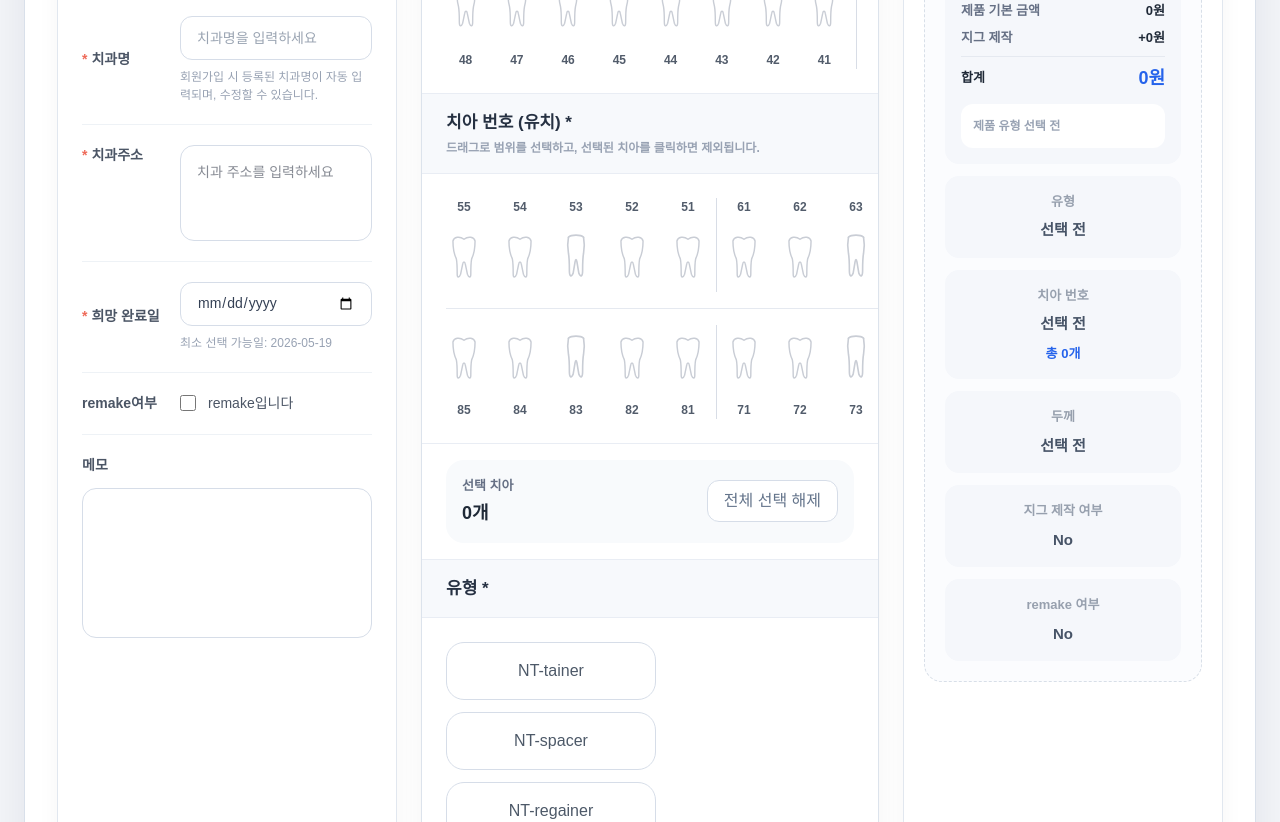
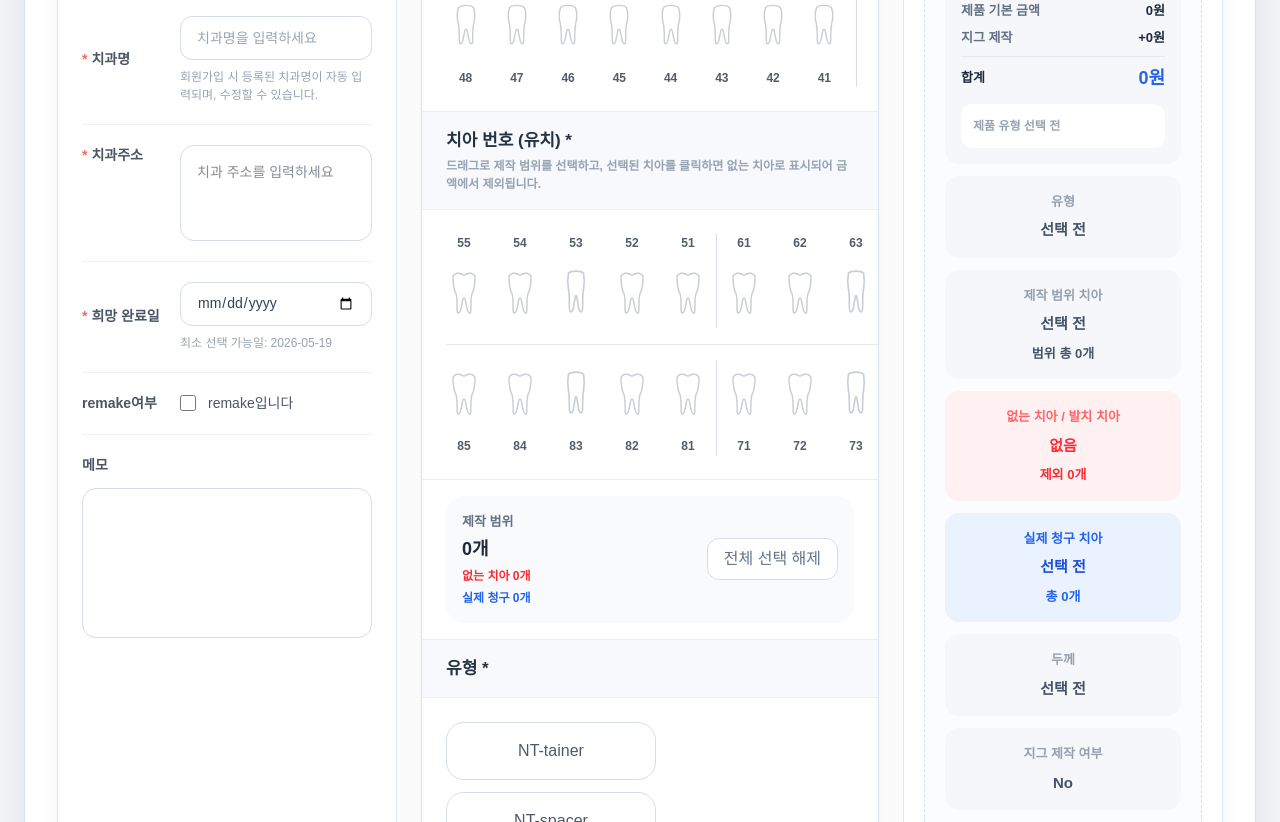
Before and after one commit to Smilecad/smilecad-platform, a Next.js app: page /orders/new in a window 1280 px wide. Shown: the part 580-1402 px from the top of the page. Built offline with nearby package versions, Linux system fonts and the light colour scheme; no server answers; sample sign-in values are in the browser's storage.

Commit message:
update missing teeth order pricing

```diff
--- a/app/orders/new/page.tsx
+++ b/app/orders/new/page.tsx
@@ -31,6 +31,8 @@ type StoredUser = {
 
 type PriceInfo = {
   toothCount: number
+  selectedToothCount: number
+  missingToothCount: number
   productBasePrice: number
   toothAdjustmentPrice: number
   jigPrice: number
@@ -150,13 +152,23 @@ function getToothRange(startTooth: string, endTooth: string) {
   return [startTooth, endTooth]
 }
 
-function calculatePrice(productType: ProductType | '', selectedTeeth: string[], jigRequired: string): PriceInfo {
-  const toothCount = selectedTeeth.length
+function calculatePrice(
+  productType: ProductType | '',
+  selectedTeeth: string[],
+  missingTeeth: string[],
+  jigRequired: string
+): PriceInfo {
+  const billableTeeth = selectedTeeth.filter((tooth) => !missingTeeth.includes(tooth))
+  const toothCount = billableTeeth.length
+  const selectedToothCount = selectedTeeth.length
+  const missingToothCount = missingTeeth.length
   const jigPrice = jigRequired === 'Yes' ? JIG_PRICE : 0
 
   if (!productType) {
     return {
       toothCount,
+      selectedToothCount,
+      missingToothCount,
       productBasePrice: 0,
       toothAdjustmentPrice: 0,
       jigPrice,
@@ -172,13 +184,15 @@ function calculatePrice(productType: ProductType | '', selectedTeeth: string[],
 
     return {
       toothCount,
+      selectedToothCount,
+      missingToothCount,
       productBasePrice,
       toothAdjustmentPrice,
       jigPrice,
       totalPrice: productPrice + jigPrice,
       priceDescription: `NT-tainer ${BASE_TOOTH_COUNT}개 기준 ${formatMoney(
         NT_TAINER_BASE_PRICE
-      )}, 치아 1개당 ±${formatMoney(NT_TAINER_TOOTH_UNIT_PRICE)}`,
+      )}, 실제 청구 치아 1개당 ±${formatMoney(NT_TAINER_TOOTH_UNIT_PRICE)}`,
     }
   }
 
@@ -186,6 +200,8 @@ function calculatePrice(productType: ProductType | '', selectedTeeth: string[],
 
   return {
     toothCount,
+    selectedToothCount,
+    missingToothCount,
     productBasePrice,
     toothAdjustmentPrice: 0,
     jigPrice,
@@ -246,6 +262,7 @@ function toSafeUserMessage(error: unknown, fallback = DEFAULT_USER_ERROR) {
     '주말은 희망 완료일로 선택할 수 없습니다.',
     '공휴일은 희망 완료일로 선택할 수 없습니다.',
     '치아 번호를 하나 이상 선택해주세요.',
+    '실제 제작할 치아가 하나 이상 있어야 합니다.',
     '유형을 선택해주세요.',
     '두께를 선택해주세요.',
     '지그 제작 여부를 선택해주세요.',
@@ -359,6 +376,7 @@ function TextInput({
 
 function PermanentTooth({
   selected,
+  missing,
   preview,
   onClick,
   onPointerDown,
@@ -367,6 +385,7 @@ function PermanentTooth({
   flipped = false,
 }: {
   selected: boolean
+  missing?: boolean
   preview?: boolean
   onClick: () => void
   onPointerDown: (event: PointerEvent<HTMLButtonElement>) => void
@@ -385,20 +404,26 @@ function PermanentTooth({
       onPointerUp={onPointerUp}
       className={classNames(
         'touch-none select-none flex h-[68px] w-[38px] items-center justify-center rounded-[12px] transition',
-        active ? 'bg-[#eaf2ff]' : 'hover:bg-[#f8fafc]'
+        missing ? 'bg-[#fff1f2]' : active ? 'bg-[#eaf2ff]' : 'hover:bg-[#f8fafc]'
       )}
     >
       <svg
         viewBox="0 0 36 58"
         className={classNames('pointer-events-none h-[56px] w-[30px]', flipped && 'rotate-180')}
-        fill={active ? '#2563eb' : 'none'}
-        stroke={active ? '#2563eb' : '#c9cdd5'}
+        fill={missing ? '#ef4444' : active ? '#2563eb' : 'none'}
+        stroke={missing ? '#ef4444' : active ? '#2563eb' : '#c9cdd5'}
         strokeWidth="1.7"
         strokeLinecap="round"
         strokeLinejoin="round"
       >
         <path d="M9 6 C7 12, 7 19, 9 26 C10 31, 10 37, 10 45 C10 50, 12 51, 14 46 L16.5 34 C17 31, 19 31, 19.5 34 L22 46 C24 51, 26 50, 26 45 C26 37, 26 31, 27 26 C29 19, 29 12, 27 6" />
         <path d="M9 6 C12 2, 24 2, 27 6" />
+        {missing && (
+          <>
+            <path d="M11 18 L25 40" stroke="white" strokeWidth="3" />
+            <path d="M25 18 L11 40" stroke="white" strokeWidth="3" />
+          </>
+        )}
       </svg>
     </button>
   )
@@ -406,6 +431,7 @@ function PermanentTooth({
 
 function PrimaryMolarTooth({
   selected,
+  missing,
   preview,
   onClick,
   onPointerDown,
@@ -413,6 +439,7 @@ function PrimaryMolarTooth({
   onPointerUp,
 }: {
   selected: boolean
+  missing?: boolean
   preview?: boolean
   onClick: () => void
   onPointerDown: (event: PointerEvent<HTMLButtonElement>) => void
@@ -430,19 +457,25 @@ function PrimaryMolarTooth({
       onPointerUp={onPointerUp}
       className={classNames(
         'touch-none select-none flex h-[68px] w-[40px] items-center justify-center rounded-[12px] transition',
-        active ? 'bg-[#eaf2ff]' : 'hover:bg-[#f8fafc]'
+        missing ? 'bg-[#fff1f2]' : active ? 'bg-[#eaf2ff]' : 'hover:bg-[#f8fafc]'
       )}
     >
       <svg
         viewBox="0 0 40 58"
         className="pointer-events-none h-[56px] w-[34px]"
-        fill={active ? '#2563eb' : 'none'}
-        stroke={active ? '#2563eb' : '#c9cdd5'}
+        fill={missing ? '#ef4444' : active ? '#2563eb' : 'none'}
+        stroke={missing ? '#ef4444' : active ? '#2563eb' : '#c9cdd5'}
         strokeWidth="1.7"
         strokeLinecap="round"
         strokeLinejoin="round"
       >
         <path d="M7 9 C8 4, 15 3, 20 7 C25 3, 32 4, 33 9 C33 16, 32 24, 29 30 C28 35, 28 41, 28 48 C28 52, 26 53, 24 48 L21.5 36 C21 33, 19 33, 18.5 36 L16 48 C14 53, 12 52, 12 48 C12 41, 12 35, 11 30 C8 24, 7 16, 7 9 Z" />
+        {missing && (
+          <>
+            <path d="M12 18 L28 40" stroke="white" strokeWidth="3" />
+            <path d="M28 18 L12 40" stroke="white" strokeWidth="3" />
+          </>
+        )}
       </svg>
     </button>
   )
@@ -450,6 +483,7 @@ function PrimaryMolarTooth({
 
 function PrimarySlimTooth({
   selected,
+  missing,
   preview,
   onClick,
   onPointerDown,
@@ -457,6 +491,7 @@ function PrimarySlimTooth({
   onPointerUp,
 }: {
   selected: boolean
+  missing?: boolean
   preview?: boolean
   onClick: () => void
   onPointerDown: (event: PointerEvent<HTMLButtonElement>) => void
@@ -474,20 +509,26 @@ function PrimarySlimTooth({
       onPointerUp={onPointerUp}
       className={classNames(
         'touch-none select-none flex h-[68px] w-[40px] items-center justify-center rounded-[12px] transition',
-        active ? 'bg-[#eaf2ff]' : 'hover:bg-[#f8fafc]'
+        missing ? 'bg-[#fff1f2]' : active ? 'bg-[#eaf2ff]' : 'hover:bg-[#f8fafc]'
       )}
     >
       <svg
         viewBox="0 0 36 58"
         className="pointer-events-none h-[56px] w-[34px]"
-        fill={active ? '#2563eb' : 'none'}
-        stroke={active ? '#2563eb' : '#c9cdd5'}
+        fill={missing ? '#ef4444' : active ? '#2563eb' : 'none'}
+        stroke={missing ? '#ef4444' : active ? '#2563eb' : '#c9cdd5'}
         strokeWidth="1.7"
         strokeLinecap="round"
         strokeLinejoin="round"
       >
         <path d="M10 7 C9 12, 9 18, 10 24 C11 29, 11 35, 11 43 C11 48, 13 50, 15 45 L17 33 C17.5 30, 18.5 30, 19 33 L21 45 C23 50, 25 48, 25 43 C25 35, 25 29, 26 24 C27 18, 27 12, 26 7" />
         <path d="M10 7 C13 4, 23 4, 26 7" />
+        {missing && (
+          <>
+            <path d="M11 18 L25 40" stroke="white" strokeWidth="3" />
+            <path d="M25 18 L11 40" stroke="white" strokeWidth="3" />
+          </>
+        )}
       </svg>
     </button>
   )
@@ -497,6 +538,7 @@ function PermanentChart({
   topNumbers,
   bottomNumbers,
   selectedTeeth,
+  missingTeeth,
   previewTeeth,
   onToggle,
   onPointerDownTooth,
@@ -506,6 +548,7 @@ function PermanentChart({
   topNumbers: number[]
   bottomNumbers: number[]
   selectedTeeth: string[]
+  missingTeeth: string[]
   previewTeeth: string[]
   onToggle: (tooth: string) => void
   onPointerDownTooth: (tooth: string, event: PointerEvent<HTMLButtonElement>) => void
@@ -527,6 +570,7 @@ function PermanentChart({
             {!bottom && <div className="mb-2 text-[12px] font-semibold text-[#525c6b]">{n}</div>}
             <PermanentTooth
               selected={selectedTeeth.includes(key)}
+              missing={missingTeeth.includes(key)}
               preview={previewTeeth.includes(key)}
               onClick={() => onToggle(key)}
               onPointerDown={(event) => onPointerDownTooth(key, event)}
@@ -570,6 +614,7 @@ function PrimaryChart({
   topNumbers,
   bottomNumbers,
   selectedTeeth,
+  missingTeeth,
   previewTeeth,
   onToggle,
   onPointerDownTooth,
@@ -579,6 +624,7 @@ function PrimaryChart({
   topNumbers: number[]
   bottomNumbers: number[]
   selectedTeeth: string[]
+  missingTeeth: string[]
   previewTeeth: string[]
   onToggle: (tooth: string) => void
   onPointerDownTooth: (tooth: string, event: PointerEvent<HTMLButtonElement>) => void
@@ -602,6 +648,7 @@ function PrimaryChart({
             {isMolar ? (
               <PrimaryMolarTooth
                 selected={selectedTeeth.includes(key)}
+                missing={missingTeeth.includes(key)}
                 preview={previewTeeth.includes(key)}
                 onClick={() => onToggle(key)}
                 onPointerDown={(event) => onPointerDownTooth(key, event)}
@@ -611,6 +658,7 @@ function PrimaryChart({
             ) : (
               <PrimarySlimTooth
                 selected={selectedTeeth.includes(key)}
+                missing={missingTeeth.includes(key)}
                 preview={previewTeeth.includes(key)}
                 onClick={() => onToggle(key)}
                 onPointerDown={(event) => onPointerDownTooth(key, event)}
@@ -709,6 +757,7 @@ export default function NewOrderPage() {
   const [minimumDeliveryDate, setMinimumDeliveryDate] = useState('')
 
   const [selectedTeeth, setSelectedTeeth] = useState<string[]>([])
+  const [missingTeeth, setMissingTeeth] = useState<string[]>([])
   const [productType, setProductType] = useState<ProductType | ''>('')
   const [thickness, setThickness] = useState('')
   const [jigRequired, setJigRequired] = useState('No')
@@ -722,8 +771,8 @@ export default function NewOrderPage() {
   }, [isToothDragging, toothDragStart, toothDragCurrent])
 
   const priceInfo = useMemo(
-    () => calculatePrice(productType, selectedTeeth, jigRequired),
-    [productType, selectedTeeth, jigRequired]
+    () => calculatePrice(productType, selectedTeeth, missingTeeth, jigRequired),
+    [productType, selectedTeeth, missingTeeth, jigRequired]
   )
 
   useEffect(() => {
@@ -844,15 +893,36 @@ export default function NewOrderPage() {
     return selectedTeeth.join(', ')
   }, [selectedTeeth])
 
+  const missingTeethSummary = useMemo(() => {
+    if (missingTeeth.length === 0) return '없음'
+    return missingTeeth.join(', ')
+  }, [missingTeeth])
+
+  const billableTeethSummary = useMemo(() => {
+    const billable = selectedTeeth.filter((tooth) => !missingTeeth.includes(tooth))
+    if (billable.length === 0) return '선택 전'
+    return billable.join(', ')
+  }, [selectedTeeth, missingTeeth])
+
   const toggleTooth = (tooth: string) => {
     if (suppressNextClickRef.current) {
       suppressNextClickRef.current = false
       return
     }
 
-    setSelectedTeeth((prev) =>
-      prev.includes(tooth) ? prev.filter((item) => item !== tooth) : [...prev, tooth]
-    )
+    const isSelected = selectedTeeth.includes(tooth)
+    const isMissing = missingTeeth.includes(tooth)
+
+    // 드래그로 선택된 제작 범위 안에서 클릭하면 없는 치아 / 발치 치아로 표시합니다.
+    if (isSelected) {
+      setMissingTeeth((prev) =>
+        isMissing ? prev.filter((item) => item !== tooth) : [...prev, tooth]
+      )
+      return
+    }
+
+    // 범위 밖 치아를 단독 클릭하면 제작 범위에 추가합니다.
+    setSelectedTeeth((prev) => [...prev, tooth])
   }
 
   const handleToothPointerDown = (tooth: string, event: PointerEvent<HTMLButtonElement>) => {
@@ -888,6 +958,10 @@ export default function NewOrderPage() {
 
     if (isRangeDrag) {
       setSelectedTeeth((prev) => Array.from(new Set([...prev, ...range])))
+
+      // 드래그로 다시 제작 범위에 포함한 치아는 없는 치아 표시를 해제합니다.
+      setMissingTeeth((prev) => prev.filter((tooth) => !range.includes(tooth)))
+
       suppressNextClickRef.current = true
     }
 
@@ -899,6 +973,7 @@ export default function NewOrderPage() {
 
   const clearAllTeeth = () => {
     setSelectedTeeth([])
+    setMissingTeeth([])
   }
 
   const validateDeliveryDate = (value: string) => {
@@ -1024,6 +1099,11 @@ export default function NewOrderPage() {
 
     if (selectedTeeth.length === 0) {
       setError('치아 번호를 하나 이상 선택해주세요.')
+      return
+    }
+
+    if (priceInfo.toothCount === 0) {
+      setError('실제 제작할 치아가 하나 이상 있어야 합니다.')
       return
     }
 
@@ -1139,6 +1219,11 @@ export default function NewOrderPage() {
           birthDate: birthDate || null,
           productType,
           selectedTeeth,
+          missingTeeth,
+          billableTeeth: selectedTeeth.filter((tooth) => !missingTeeth.includes(tooth)),
+          billableToothCount: priceInfo.toothCount,
+          selectedToothCount: priceInfo.selectedToothCount,
+          missingToothCount: priceInfo.missingToothCount,
           deliveryDate,
           thickness,
           jigRequired,
@@ -1363,13 +1448,14 @@ export default function NewOrderPage() {
             <div className="min-w-0 overflow-hidden rounded-[22px] border border-[#dce3ec] bg-white shadow-[0_12px_30px_rgba(15,23,42,0.05)]">
               <SectionTitle
                 title="치아 번호 (영구치) *"
-                description="드래그로 범위를 선택하고, 선택된 치아를 클릭하면 제외됩니다."
+                description="드래그로 제작 범위를 선택하고, 선택된 치아를 클릭하면 없는 치아로 표시되어 금액에서 제외됩니다."
               />
 
               <PermanentChart
                 topNumbers={PERMANENT_TOP}
                 bottomNumbers={PERMANENT_BOTTOM}
                 selectedTeeth={selectedTeeth}
+                missingTeeth={missingTeeth}
                 previewTeeth={previewTeeth}
                 onToggle={toggleTooth}
                 onPointerDownTooth={handleToothPointerDown}
@@ -1380,7 +1466,7 @@ export default function NewOrderPage() {
               <div className="border-y border-[#e9edf4] bg-[#f7f9fc] px-4 py-4 sm:px-6">
                 <div className="text-[16px] font-extrabold text-[#263142] sm:text-[17px]">치아 번호 (유치) *</div>
                 <div className="mt-1 text-[12px] font-semibold text-[#98a2b3]">
-                  드래그로 범위를 선택하고, 선택된 치아를 클릭하면 제외됩니다.
+                  드래그로 제작 범위를 선택하고, 선택된 치아를 클릭하면 없는 치아로 표시되어 금액에서 제외됩니다.
                 </div>
               </div>
 
@@ -1388,6 +1474,7 @@ export default function NewOrderPage() {
                 topNumbers={PRIMARY_TOP}
                 bottomNumbers={PRIMARY_BOTTOM}
                 selectedTeeth={selectedTeeth}
+                missingTeeth={missingTeeth}
                 previewTeeth={previewTeeth}
                 onToggle={toggleTooth}
                 onPointerDownTooth={handleToothPointerDown}
@@ -1398,8 +1485,16 @@ export default function NewOrderPage() {
               <div className="border-t border-[#e9edf4] px-4 py-4 sm:px-6">
                 <div className="flex flex-col gap-3 rounded-[18px] bg-[#f8fafc] p-4 sm:flex-row sm:items-center sm:justify-between">
                   <div>
-                    <div className="text-[13px] font-bold text-[#667085]">선택 치아</div>
-                    <div className="mt-1 text-[18px] font-black text-[#1f2937]">{selectedTeeth.length}개</div>
+                    <div className="text-[13px] font-bold text-[#667085]">제작 범위</div>
+                    <div className="mt-1 text-[18px] font-black text-[#1f2937]">
+                      {priceInfo.selectedToothCount}개
+                    </div>
+                    <div className="mt-1 text-[12px] font-bold text-red-500">
+                      없는 치아 {priceInfo.missingToothCount}개
+                    </div>
+                    <div className="mt-1 text-[12px] font-bold text-[#2563eb]">
+                      실제 청구 {priceInfo.toothCount}개
+                    </div>
                   </div>
                   <button
                     type="button"
@@ -1611,7 +1706,7 @@ export default function NewOrderPage() {
 
                       {productType === 'NT-tainer' && (
                         <div className="flex items-center justify-between gap-3">
-                          <span>치아 수 조정</span>
+                          <span>청구 치아 수 조정</span>
                           <span
                             className={classNames(
                               priceInfo.toothAdjustmentPrice > 0 && 'text-red-500',
@@ -1651,9 +1746,27 @@ export default function NewOrderPage() {
                   </div>
 
                   <div className="rounded-[14px] bg-[#f5f7fb] p-4 text-center">
-                    <div className="mb-2 text-[13px] font-bold text-[#97a0ae]">치아 번호</div>
+                    <div className="mb-2 text-[13px] font-bold text-[#97a0ae]">제작 범위 치아</div>
                     <div className="break-words text-[15px] font-bold text-[#475467]">{selectedTeethSummary}</div>
-                    <div className="mt-2 text-[13px] font-black text-[#2563eb]">총 {selectedTeeth.length}개</div>
+                    <div className="mt-2 text-[13px] font-black text-[#475467]">
+                      범위 총 {priceInfo.selectedToothCount}개
+                    </div>
+                  </div>
+
+                  <div className="rounded-[14px] bg-[#fff1f2] p-4 text-center">
+                    <div className="mb-2 text-[13px] font-bold text-red-400">없는 치아 / 발치 치아</div>
+                    <div className="break-words text-[15px] font-bold text-red-500">{missingTeethSummary}</div>
+                    <div className="mt-2 text-[13px] font-black text-red-500">
+                      제외 {priceInfo.missingToothCount}개
+                    </div>
+                  </div>
+
+                  <div className="rounded-[14px] bg-[#eaf2ff] p-4 text-center">
+                    <div className="mb-2 text-[13px] font-bold text-[#2563eb]">실제 청구 치아</div>
+                    <div className="break-words text-[15px] font-bold text-[#1d4ed8]">{billableTeethSummary}</div>
+                    <div className="mt-2 text-[13px] font-black text-[#2563eb]">
+                      총 {priceInfo.toothCount}개
+                    </div>
                   </div>
 
                   <div className="rounded-[14px] bg-[#f5f7fb] p-4 text-center">
```
